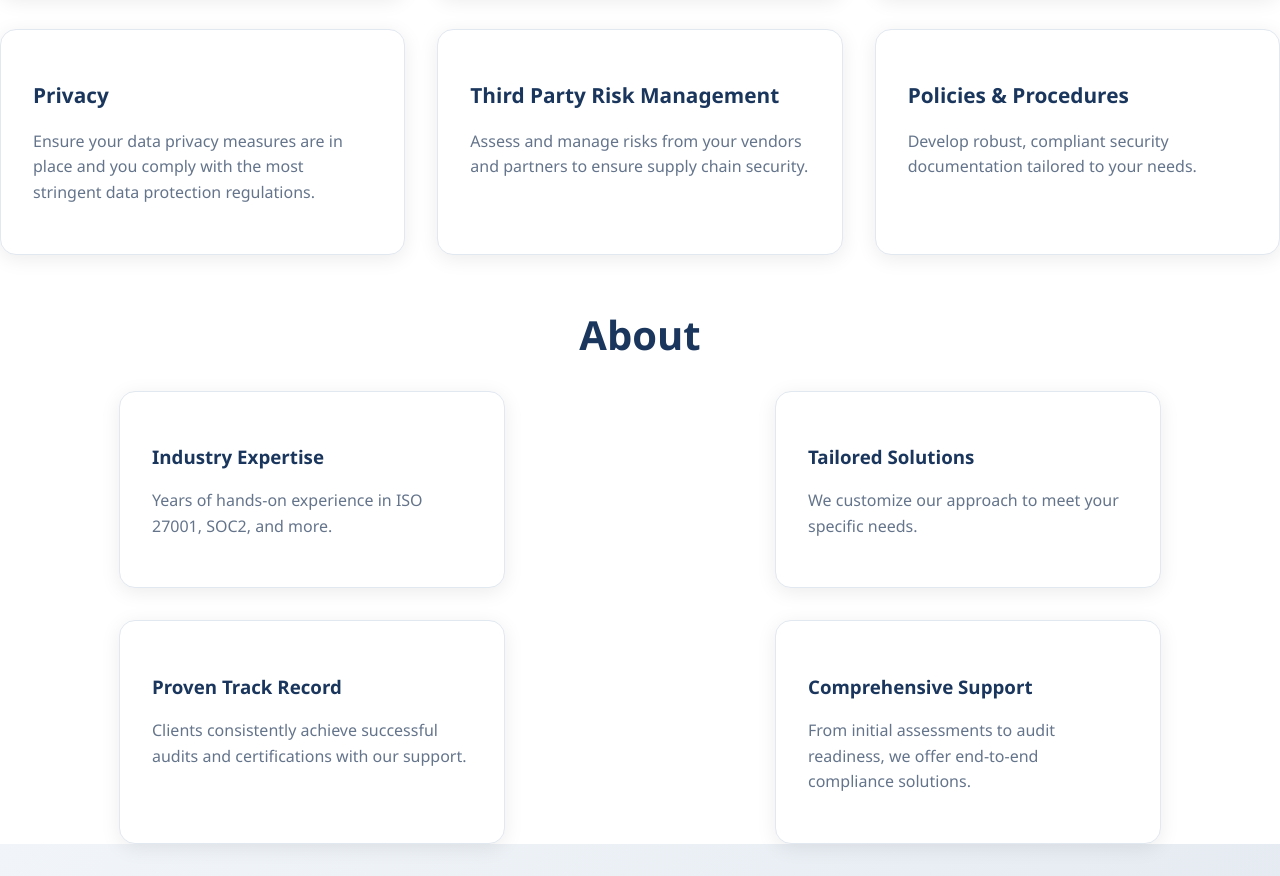
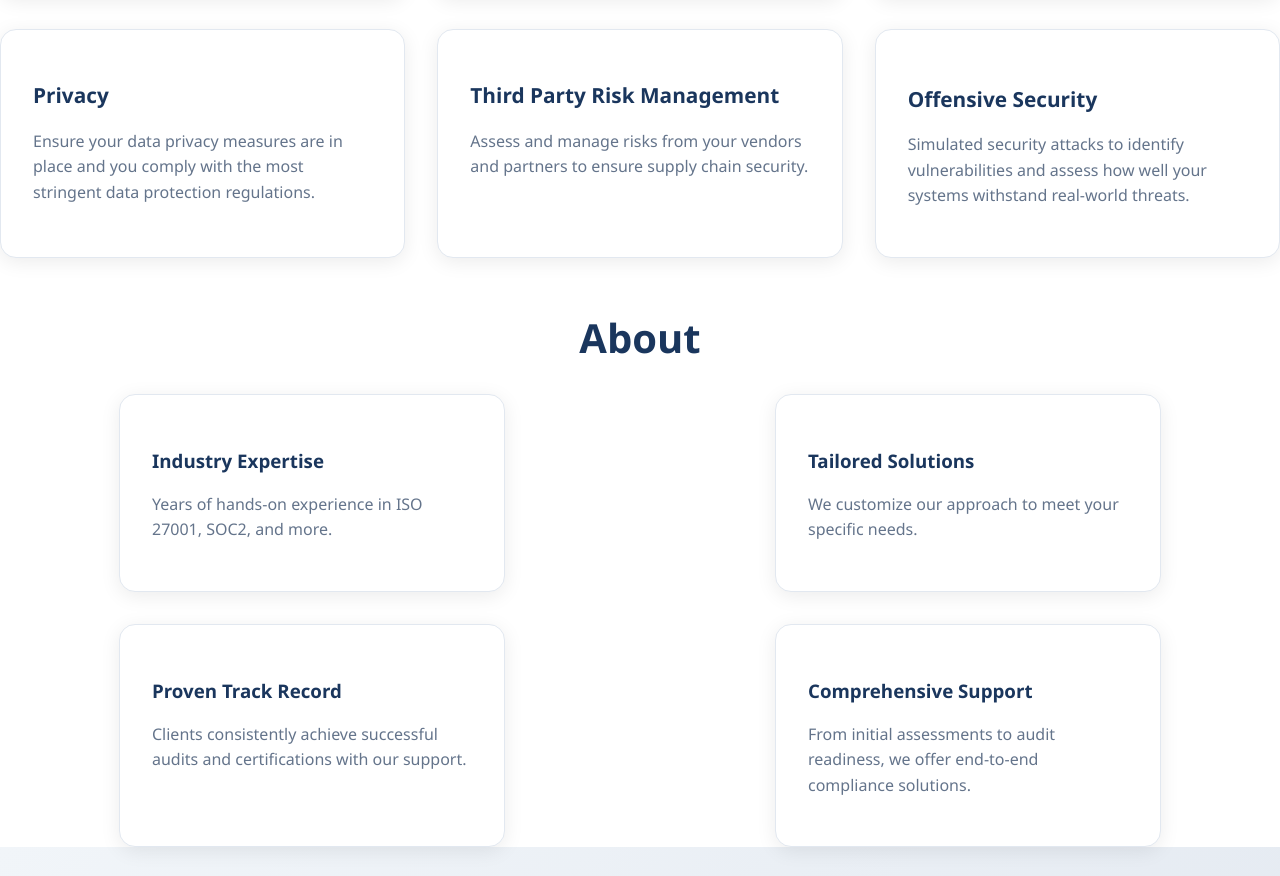
Before and after one commit to AmitIITR/bitsbastion, a plain HTML site: page index.html in a window 1280 px wide. Shown: the part 1661-2537 px from the top of the page. Drawn offline with Linux system fonts and the light colour scheme.

Commit message:
resolve conflict

```diff
--- a/index.html
+++ b/index.html
@@ -211,13 +211,11 @@
           </p>
         </div>
         <div class="service-card">
-          <h2>Policies & Procedures</h2>
+          <h3>Offensive Security</h3>
           <p>
-            Develop robust, compliant security documentation tailored to your
-            needs.
+            Simulated security attacks to identify vulnerabilities and assess how well your systems withstand real-world threats.
           </p>
         </div>
-      </div>
     </section>
 
     <section class="section" id="about">
```
Also changed, not shown: 1 other file.
